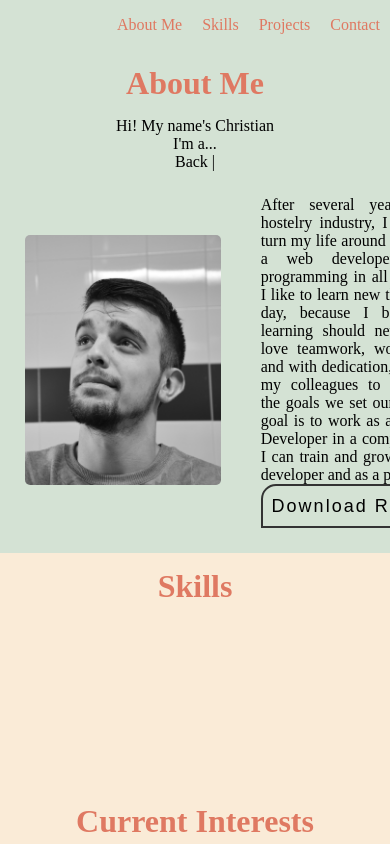
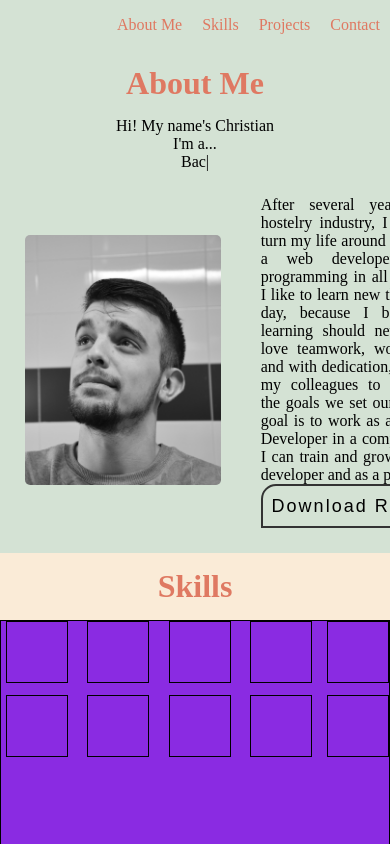
Before and after one commit to Christian-Ares/portfolio, a React (Create React App) app: page / in a window 390 px wide. Shown: the top 844 px of the page. Built offline with nearby package versions, Linux system fonts and the light colour scheme; some icons are missing.

Commit message:
Working on Grid to for responsiveness

```diff
--- a/src/components/Projects/Proyectos.css
+++ b/src/components/Projects/Proyectos.css
@@ -43,7 +43,7 @@
     transition: all .35s;
     border-bottom-right-radius: 15px;
     border-top-left-radius: 15px;
-    margin-left: 2px;
+        margin-left: 4px;
   }
 
   a span{
@@ -60,6 +60,8 @@
     height: 100%;
     background-color: rgba(97, 6, 243, 0.3);
     transition: all .35s;
+    border-bottom-right-radius: 15px;
+    border-top-left-radius: 15px;
   }
 
   .projectLink:hover{
--- a/src/components/Skills/Skills.css
+++ b/src/components/Skills/Skills.css
@@ -9,15 +9,54 @@
     grid-column-gap: 10px;
     grid-row-gap: 12px;
     justify-items: center;
+    border: 1px solid black;
 }
 
-.span1 { grid-area: 1 / 1 / 2 / 2; }
-.span2 { grid-area: 1 / 2 / 2 / 3; }
-.span3 { grid-area: 1 / 3 / 2 / 4; }
-.span4 { grid-area: 1 / 4 / 2 / 5; }
-.span5 { grid-area: 1 / 5 / 2 / 6; }
-.span6 { grid-area: 2 / 1 / 3 / 2; }
-.span7 { grid-area: 2 / 2 / 3 / 3; }
-.span8 { grid-area: 2 / 3 / 3 / 4; }
-.span9 { grid-area: 2 / 4 / 3 / 5; }
-.span10 { grid-area: 2 / 5 / 3 / 6; }
+/* Terminar medias para hacerlo responsive o medio responsive al menos */
+
+@media only screen and (max-width: 720px) {
+        .parent {
+            display: grid;
+            grid-template-columns: repeat(5, 2fr);
+            grid-template-rows: repeat(2, 3fr) repeat(3, 0fr);
+            grid-column-gap: 10px;
+            grid-row-gap: 12px;
+            justify-items: center;
+            background-color: aqua;
+        }
+      }
+
+@media only screen and (max-width: 400px) {
+    .parent{
+        display: grid;
+        grid-template-columns: repeat(4, 3fr);
+        grid-template-rows: repeat(4, 3fr) repeat(3, 0fr);
+        grid-column-gap: 10px;
+        grid-row-gap: 12px;
+        justify-items: center;
+        background-color: blueviolet;
+    }
+
+    .span1 { grid-area: 1 / 1 / 2 / 2; }
+    .span2 { grid-area: 1 / 2 / 2 / 3; }
+    .span3 { grid-area: 3 / 3 / 2 / 4; }
+    .span4 { grid-area: 3 / 4 / 2 / 5; }
+    .span5 { grid-area: 3 / 5 / 2 / 6; }
+    .span6 { grid-area: 2 / 1 / 3 / 2; }
+    .span7 { grid-area: 2 / 2 / 3 / 3; }
+    .span8 { grid-area: 3 / 3 / 3 / 4; }
+    .span9 { grid-area: 3 / 4 / 3 / 5; }
+    .span10 { grid-area: 2 / 5 / 3 / 6; }
+}
+
+
+.span1 { grid-area: 1 / 1 / 2 / 2;border: 1px solid black; }
+.span2 { grid-area: 1 / 2 / 2 / 3;border: 1px solid black; }
+.span3 { grid-area: 1 / 3 / 2 / 4;border: 1px solid black; }
+.span4 { grid-area: 1 / 4 / 2 / 5;border: 1px solid black; }
+.span5 { grid-area: 1 / 5 / 2 / 6;border: 1px solid black; }
+.span6 { grid-area: 2 / 1 / 3 / 2; border: 1px solid black;}
+.span7 { grid-area: 2 / 2 / 3 / 3;border: 1px solid black; }
+.span8 { grid-area: 2 / 3 / 3 / 4;border: 1px solid black; }
+.span9 { grid-area: 2 / 4 / 3 / 5;border: 1px solid black; }
+.span10 { grid-area: 2 / 5 / 3 / 6; border: 1px solid black;}
```
